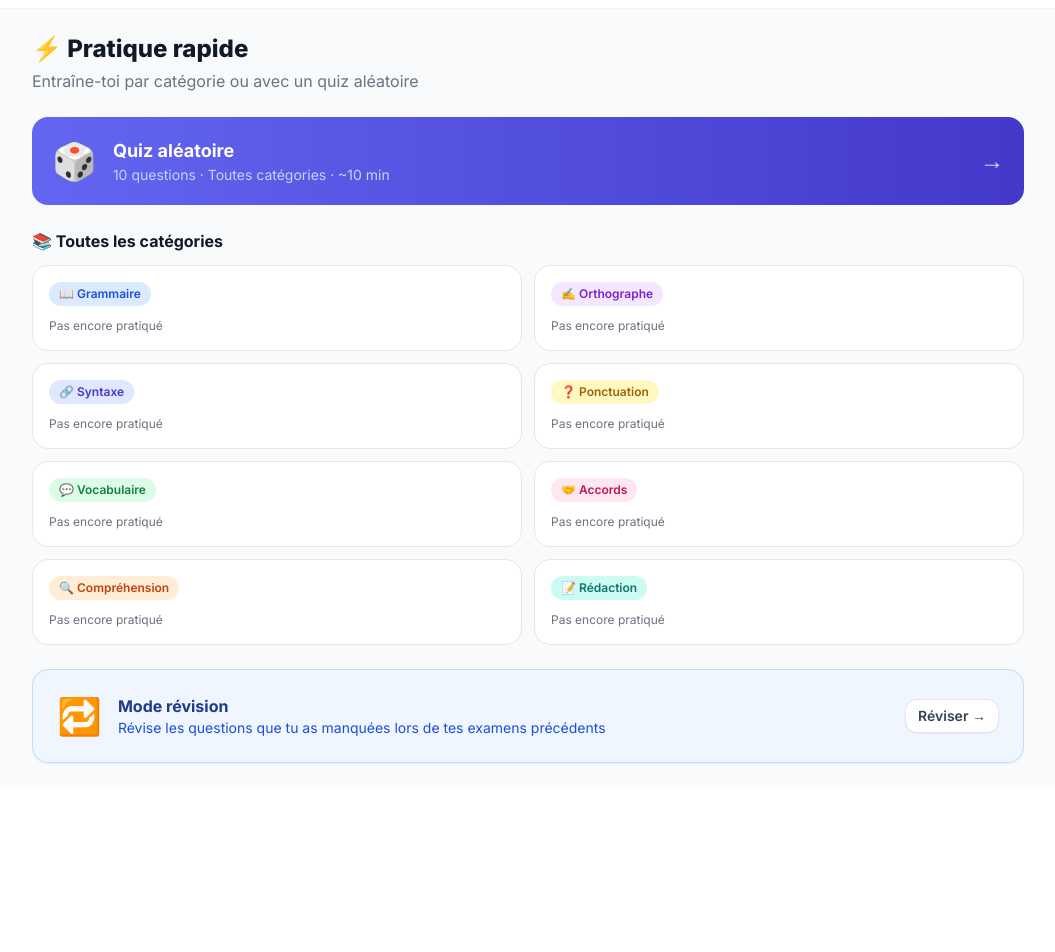
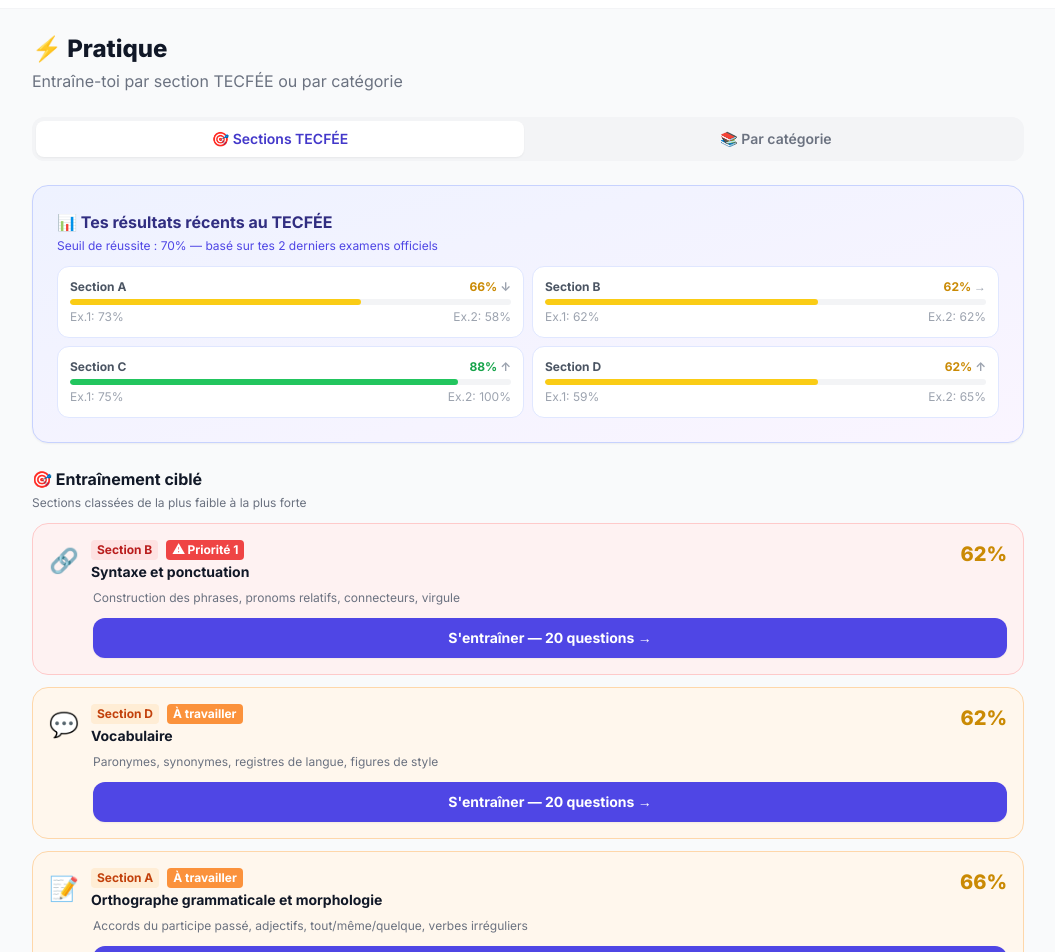
Before and after one commit to Chuckcoco/Tecfee-app, a React (Vite) app: page /practice in a window 1280 px wide. Shown: the part 60-1012 px from the top of the page, without its empty margins (112-1167 px from the left). Before the commit the page ends 847 px from the top, so only its background shows below. Built offline with nearby package versions, Linux system fonts and the light colour scheme; the HTML template or start-up script is replaced by a standard one.

Commit message:
Mode entraînement ciblé par section TECFÉE

```diff
--- a/src/pages/Practice.tsx
+++ b/src/pages/Practice.tsx
@@ -1,4 +1,4 @@
-import { useState, useEffect } from 'react'
+import { useState } from 'react'
 import { useNavigate } from 'react-router-dom'
 import { useStore } from '../store/useStore'
 import { Button, Card } from '../components/ui'
@@ -8,42 +8,204 @@
 
 const CATEGORIES: Category[] = ['grammaire', 'orthographe', 'syntaxe', 'ponctuation', 'vocabulaire', 'accords', 'comprehension', 'redaction']
 
+const TECFEE_SECTIONS = [
+  {
+    id: 'A',
+    label: 'Orthographe grammaticale et morphologie',
+    icon: '📝',
+    categories: ['accords', 'orthographe', 'grammaire'] as Category[],
+    maxScore: 26,
+    tip: 'Accords du participe passé, adjectifs, tout/même/quelque, verbes irréguliers',
+    score1: Math.round(19/26*100),
+    score2: Math.round(15/26*100),
+  },
+  {
+    id: 'B',
+    label: 'Syntaxe et ponctuation',
+    icon: '🔗',
+    categories: ['syntaxe', 'ponctuation'] as Category[],
+    maxScore: 13,
+    tip: 'Construction des phrases, pronoms relatifs, connecteurs, virgule',
+    score1: Math.round(8/13*100),
+    score2: Math.round(8/13*100),
+  },
+  {
+    id: 'C',
+    label: 'Orthographe lexicale',
+    icon: '🔤',
+    categories: ['orthographe', 'vocabulaire'] as Category[],
+    maxScore: 4,
+    tip: 'Orthographe des mots, homophones, anglicismes à corriger',
+    score1: Math.round(3/4*100),
+    score2: Math.round(4/4*100),
+  },
+  {
+    id: 'D',
+    label: 'Vocabulaire',
+    icon: '💬',
+    categories: ['vocabulaire', 'redaction'] as Category[],
+    maxScore: 17,
+    tip: 'Paronymes, synonymes, registres de langue, figures de style',
+    score1: Math.round(10/17*100),
+    score2: Math.round(11/17*100),
+  },
+]
+
 export default function Practice() {
   const navigate = useNavigate()
   const startExam = useStore(s => s.startExam)
   const getUserStats = useStore(s => s.getUserStats)
   const stats = getUserStats()
+  const [activeTab, setActiveTab] = useState<'tecfee' | 'categories'>('tecfee')
 
-  const [selected, setSelected] = useState<Category | null>(null)
+  const handleStartSection = (categories: Category[]) => {
+    startExam('category', categories[0], 20)
+    navigate('/exam')
+  }
 
-  // Trier par taux le plus bas pour suggérer les catégories à améliorer
-  const categoryStats = stats.categoryStats.sort((a, b) => a.percentage - b.percentage)
-  const weakCats = categoryStats.filter(c => c.totalQuestions > 0).slice(0, 3)
-
-  const handleStart = (cat: Category) => {
+  const handleStartCategory = (cat: Category) => {
     startExam('category', cat, 15)
     navigate('/exam')
   }
 
   const handleRandom = () => {
-    startExam('practice', undefined, 10)
+    startExam('practice', undefined, 30)
     navigate('/exam')
   }
+
+  const sectionsWithAvg = TECFEE_SECTIONS.map(s => ({
+    ...s,
+    avg: Math.round((s.score1 + s.score2) / 2),
+    trend: s.score2 > s.score1 ? '↑' : s.score2 < s.score1 ? '↓' : '→',
+  })).sort((a, b) => a.avg - b.avg)
 
   return (
     <div className="flex flex-col gap-6 animate-fade-in">
       <div>
-        <h1 className="text-2xl font-black text-gray-900">⚡ Pratique rapide</h1>
-        <p className="text-gray-500 mt-1">Entraîne-toi par catégorie ou avec un quiz aléatoire</p>
+        <h1 className="text-2xl font-black text-gray-900">⚡ Pratique</h1>
+        <p className="text-gray-500 mt-1">Entraîne-toi par section TECFÉE ou par catégorie</p>
       </div>
 
-      {/* Suggestions */}
-      {weakCats.length > 0 && (
+      {/* Onglets */}
+      <div className="flex gap-2 bg-gray-100 p-1 rounded-xl">
+        <button onClick={() => setActiveTab('tecfee')}
+          className={clsx('flex-1 py-2 px-3 rounded-lg text-sm font-semibold transition-all',
+            activeTab === 'tecfee' ? 'bg-white text-indigo-700 shadow-sm' : 'text-gray-500 hover:text-gray-700')}>
+          🎯 Sections TECFÉE
+        </button>
+        <button onClick={() => setActiveTab('categories')}
+          className={clsx('flex-1 py-2 px-3 rounded-lg text-sm font-semibold transition-all',
+            activeTab === 'categories' ? 'bg-white text-indigo-700 shadow-sm' : 'text-gray-500 hover:text-gray-700')}>
+          📚 Par catégorie
+        </button>
+      </div>
+
+      {activeTab === 'tecfee' && (
+        <>
+          {/* Résumé des vrais résultats */}
+          <Card className="bg-gradient-to-br from-indigo-50 to-purple-50 border-indigo-200">
+            <h2 className="font-bold text-indigo-900 mb-1">📊 Tes résultats récents au TECFÉE</h2>
+            <p className="text-xs text-indigo-600 mb-3">Seuil de réussite : 70% — basé sur tes 2 derniers examens officiels</p>
+            <div className="grid grid-cols-2 gap-2">
+              {TECFEE_SECTIONS.map(s => {
+                const avg = Math.round((s.score1 + s.score2) / 2)
+                const trend = s.score2 > s.score1 ? '↑' : s.score2 < s.score1 ? '↓' : '→'
+                return (
+                  <div key={s.id} className="bg-white rounded-xl p-3 border border-indigo-100">
+                    <div className="flex items-center justify-between mb-1">
+                      <span className="text-xs font-bold text-gray-600">Section {s.id}</span>
+                      <span className={clsx('text-xs font-bold', avg >= 70 ? 'text-green-600' : avg >= 60 ? 'text-yellow-600' : 'text-red-600')}>
+                        {avg}% <span className="text-gray-400">{trend}</span>
+                      </span>
+                    </div>
+                    <div className="h-1.5 bg-gray-100 rounded-full overflow-hidden">
+                      <div className={clsx('h-full rounded-full', avg >= 70 ? 'bg-green-500' : avg >= 60 ? 'bg-yellow-400' : 'bg-red-500')}
+                        style={{ width: `${avg}%` }} />
+                    </div>
+                    <div className="flex justify-between text-xs text-gray-400 mt-1">
+                      <span>Ex.1: {s.score1}%</span>
+                      <span>Ex.2: {s.score2}%</span>
+                    </div>
+                  </div>
+                )
+              })}
+            </div>
+          </Card>
+
+          {/* Sections triées par priorité */}
+          <div>
+            <h2 className="font-bold text-gray-900 mb-1">🎯 Entraînement ciblé</h2>
+            <p className="text-xs text-gray-500 mb-3">Sections classées de la plus faible à la plus forte</p>
+            <div className="flex flex-col gap-3">
+              {sectionsWithAvg.map((s, i) => {
+                const isWeak = s.avg < 70
+                const isFirst = i === 0
+                return (
+                  <div key={s.id} className={clsx('rounded-2xl border p-4',
+                    isFirst ? 'bg-red-50 border-red-200' :
+                    isWeak ? 'bg-orange-50 border-orange-200' :
+                    'bg-green-50 border-green-200')}>
+                    <div className="flex items-start justify-between mb-2">
+                      <div className="flex items-center gap-3">
+                        <span className="text-2xl">{s.icon}</span>
+                        <div>
+                          <div className="flex items-center gap-2 flex-wrap">
+                            <span className={clsx('text-xs font-bold px-1.5 py-0.5 rounded',
+                              isFirst ? 'bg-red-100 text-red-700' :
+                              isWeak ? 'bg-orange-100 text-orange-700' :
+                              'bg-green-100 text-green-700')}>
+                              Section {s.id}
+                            </span>
+                            {isFirst && <span className="text-xs bg-red-500 text-white px-1.5 py-0.5 rounded font-bold">⚠ Priorité 1</span>}
+                            {isWeak && !isFirst && <span className="text-xs bg-orange-400 text-white px-1.5 py-0.5 rounded font-bold">À travailler</span>}
+                          </div>
+                          <p className="font-bold text-gray-900 text-sm mt-0.5">{s.label}</p>
+                        </div>
+                      </div>
+                      <span className={clsx('text-xl font-black',
+                        s.avg >= 70 ? 'text-green-600' : s.avg >= 60 ? 'text-yellow-600' : 'text-red-600')}>
+                        {s.avg}%
+                      </span>
+                    </div>
+                    <p className="text-xs text-gray-500 mb-3 ml-11">{s.tip}</p>
+                    <div className="flex gap-2 ml-11">
+                      <button onClick={() => handleStartSection(s.categories)}
+                        className={clsx('flex-1 py-2.5 px-4 rounded-xl text-sm font-bold text-white transition-all active:scale-95 shadow-sm',
+                          isWeak ? 'bg-indigo-600 hover:bg-indigo-700' : 'bg-gray-500 hover:bg-gray-600')}>
+                        S'entraîner — 20 questions →
+                      </button>
+                    </div>
+                  </div>
+                )
+              })}
+            </div>
+          </div>
+
+          {/* Examen simulé complet */}
+          <button onClick={handleRandom}
+            className="flex items-center gap-4 p-5 bg-gradient-to-r from-indigo-600 to-purple-600 rounded-2xl text-white text-left hover:shadow-lg transition-all active:scale-98">
+            <div className="text-4xl">📋</div>
+            <div>
+              <h3 className="font-bold text-lg">Examen simulé complet</h3>
+              <p className="text-indigo-200 text-sm">30 questions · Toutes sections mélangées</p>
+            </div>
+            <div className="ml-auto text-2xl opacity-80">→</div>
+          </button>
+        </>
+      )}
+
+      {activeTab === 'categories' && (
+        <>
+          {stats.categoryStats.filter(c => c.totalQuestions > 0).length > 0 && (
             <Card className="bg-gradient-to-br from-orange-50 to-yellow-50 border-orange-200">
-          <h2 className="font-bold text-orange-800 mb-3">🎯 Catégories à améliorer en priorité</h2>
+              <h2 className="font-bold text-orange-800 mb-3">🔥 À améliorer selon tes pratiques</h2>
               <div className="flex flex-col gap-2">
-            {weakCats.map(c => (
-              <button key={c.category} onClick={() => handleStart(c.category)}
+                {stats.categoryStats
+                  .filter(c => c.totalQuestions > 0)
+                  .sort((a, b) => a.percentage - b.percentage)
+                  .slice(0, 3)
+                  .map(c => (
+                    <button key={c.category} onClick={() => handleStartCategory(c.category)}
                       className="flex items-center justify-between p-3 bg-white rounded-xl border border-orange-100 hover:border-orange-300 transition-all">
                       <div className="flex items-center gap-3">
                         <span className="text-xl">{CATEGORY_ICONS[c.category]}</span>
@@ -61,28 +223,15 @@
             </Card>
           )}
 
-      {/* Quick quiz */}
-      <button onClick={handleRandom}
-        className="flex items-center gap-4 p-5 bg-gradient-to-r from-primary-500 to-primary-700 rounded-2xl text-white text-left hover:shadow-lg hover:shadow-primary-200 transition-all active:scale-98">
-        <div className="text-4xl">🎲</div>
-        <div>
-          <h3 className="font-bold text-lg">Quiz aléatoire</h3>
-          <p className="text-primary-200 text-sm">10 questions · Toutes catégories · ~10 min</p>
-        </div>
-        <div className="ml-auto text-2xl opacity-80">→</div>
-      </button>
-
-      {/* Toutes les catégories */}
           <div>
             <h2 className="font-bold text-gray-900 mb-3">📚 Toutes les catégories</h2>
             <div className="grid grid-cols-2 gap-3">
               {CATEGORIES.map(cat => {
                 const catStat = stats.categoryStats.find(c => c.category === cat)
                 const pct = catStat?.totalQuestions ? catStat.percentage : null
-
                 return (
-              <button key={cat} onClick={() => handleStart(cat)}
-                className="flex flex-col gap-3 p-4 bg-white rounded-2xl border border-gray-200 hover:border-primary-300 hover:shadow-sm transition-all text-left active:scale-95">
+                  <button key={cat} onClick={() => handleStartCategory(cat)}
+                    className="flex flex-col gap-3 p-4 bg-white rounded-2xl border border-gray-200 hover:border-indigo-300 hover:shadow-sm transition-all text-left active:scale-95">
                     <div className="flex items-center justify-between">
                       <span className={clsx('badge text-xs', CATEGORY_COLORS[cat])}>
                         {CATEGORY_ICONS[cat]} {CATEGORY_LABELS[cat]}
@@ -98,7 +247,8 @@
                     </div>
                     {pct !== null && (
                       <div className="h-1.5 bg-gray-100 rounded-full overflow-hidden">
-                    <div className={clsx('h-full rounded-full transition-all', pct >= 70 ? 'bg-green-500' : pct >= 50 ? 'bg-yellow-500' : 'bg-red-500')} style={{ width: `${pct}%` }} />
+                        <div className={clsx('h-full rounded-full', pct >= 70 ? 'bg-green-500' : pct >= 50 ? 'bg-yellow-500' : 'bg-red-500')}
+                          style={{ width: `${pct}%` }} />
                       </div>
                     )}
                   </button>
@@ -107,19 +257,20 @@
             </div>
           </div>
 
-      {/* Mode révision */}
           <Card className="bg-blue-50 border-blue-200">
             <div className="flex items-center gap-4">
               <div className="text-4xl">🔁</div>
               <div className="flex-1">
                 <h3 className="font-bold text-blue-900">Mode révision</h3>
-            <p className="text-sm text-blue-700">Révise les questions que tu as manquées lors de tes examens précédents</p>
+                <p className="text-sm text-blue-700">Révise les questions que tu as manquées</p>
               </div>
               <Button variant="secondary" size="sm" onClick={() => navigate('/review')} className="flex-shrink-0">
                 Réviser →
               </Button>
             </div>
           </Card>
+        </>
+      )}
     </div>
   )
 }
```
Lines whose indentation alone changed are shown as unchanged.
